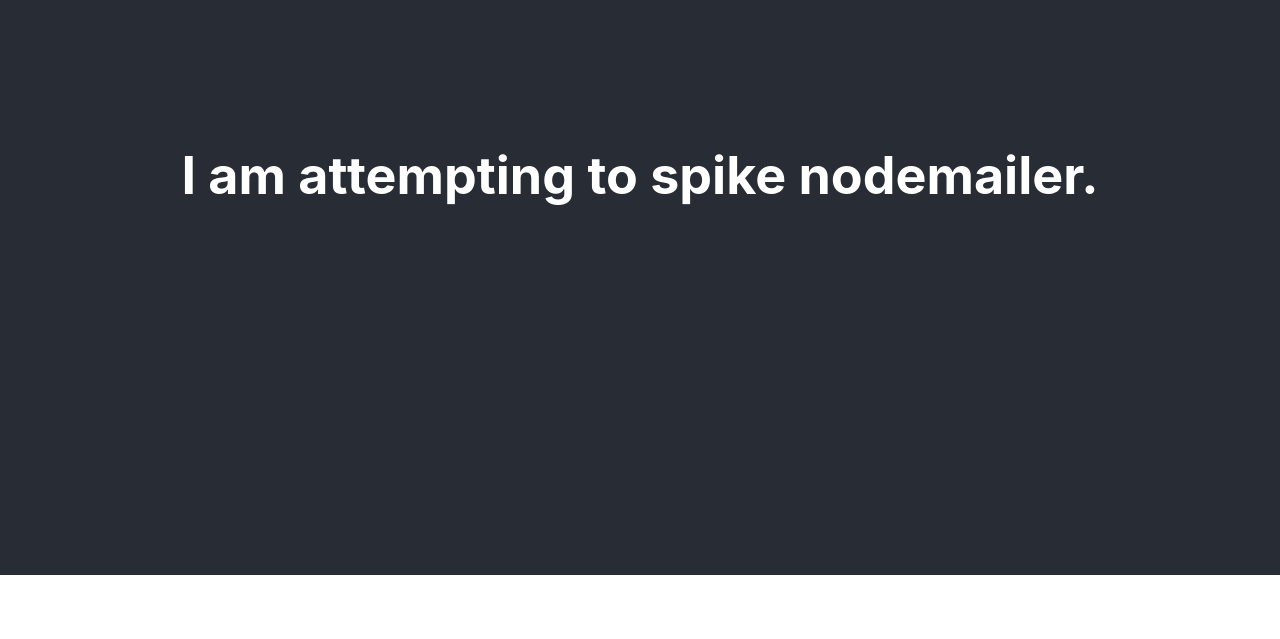
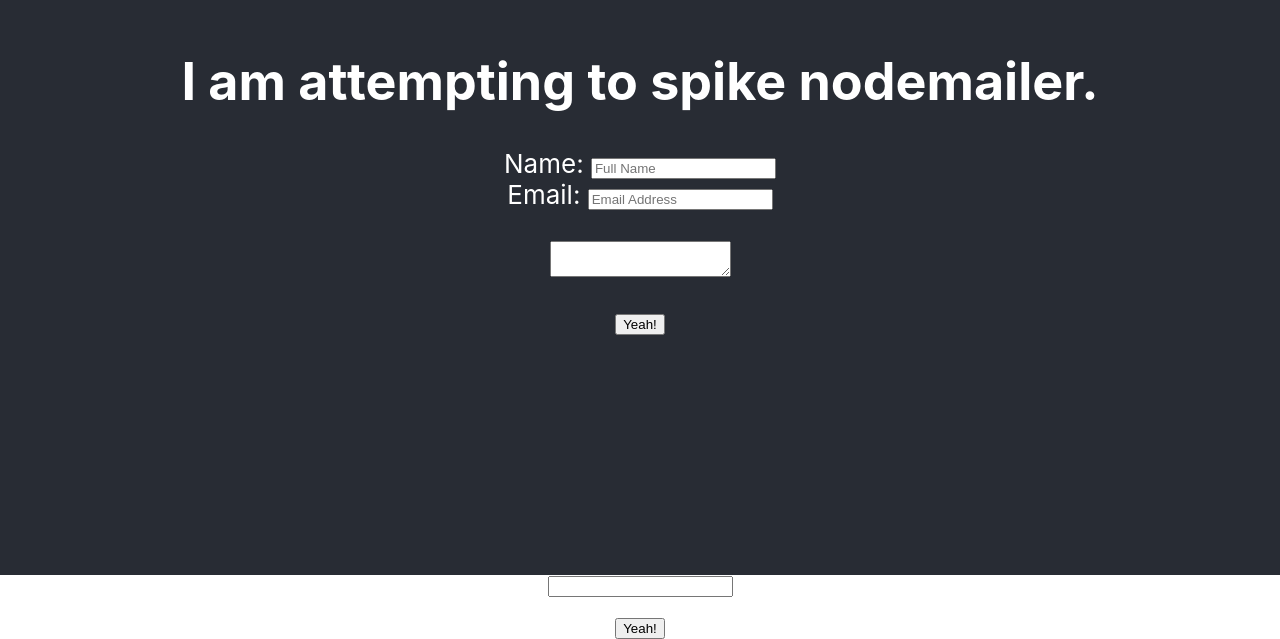
Before and after one commit to TianaJohnson/ndmailer-spike, a React (Create React App) app: page / in a window 1280 px wide. Shown: the part 225-864 px from the top of the page. Before the commit the page ends 800 px from the top, so only its background shows below. Built offline with nearby package versions, Linux system fonts and the light colour scheme.

Commit message:
form build with reactstrap

```diff
--- a/src/App.js
+++ b/src/App.js
@@ -1,13 +1,40 @@
 import React from 'react';
-import logo from './logo.svg';
+
+import { Button, Form, FormGroup, Label, Input } from 'reactstrap';
 import './App.css';
 
+
 function App() {
+
+
   return (
     <div className="App">
       <header className="App-header">
       <h1>I am attempting to spike nodemailer.</h1>
+      <Form>
+      <FormGroup>
+          <Label>Name: </Label>
+          <Input type="Name" name="email" id="exampleName" placeholder="Full Name" />
+        </FormGroup>
+      <FormGroup>
+          <Label>Email: </Label>
+          <Input type="email" name="email" id="exampleEmail" placeholder="Email Address" />
+        </FormGroup>
+        <br/>
+        <FormGroup>
+          <Input type="textarea" name="text" id="exampleText" />
+        </FormGroup>
+      </Form>
+      <br/>
+      <Button>Yeah!</Button>
       </header>
+      <Form>
+        <Input>
+        </Input>
+
+      </Form>
+      <br/>
+      <Button>Yeah!</Button>
     </div>
   );
 }
```
